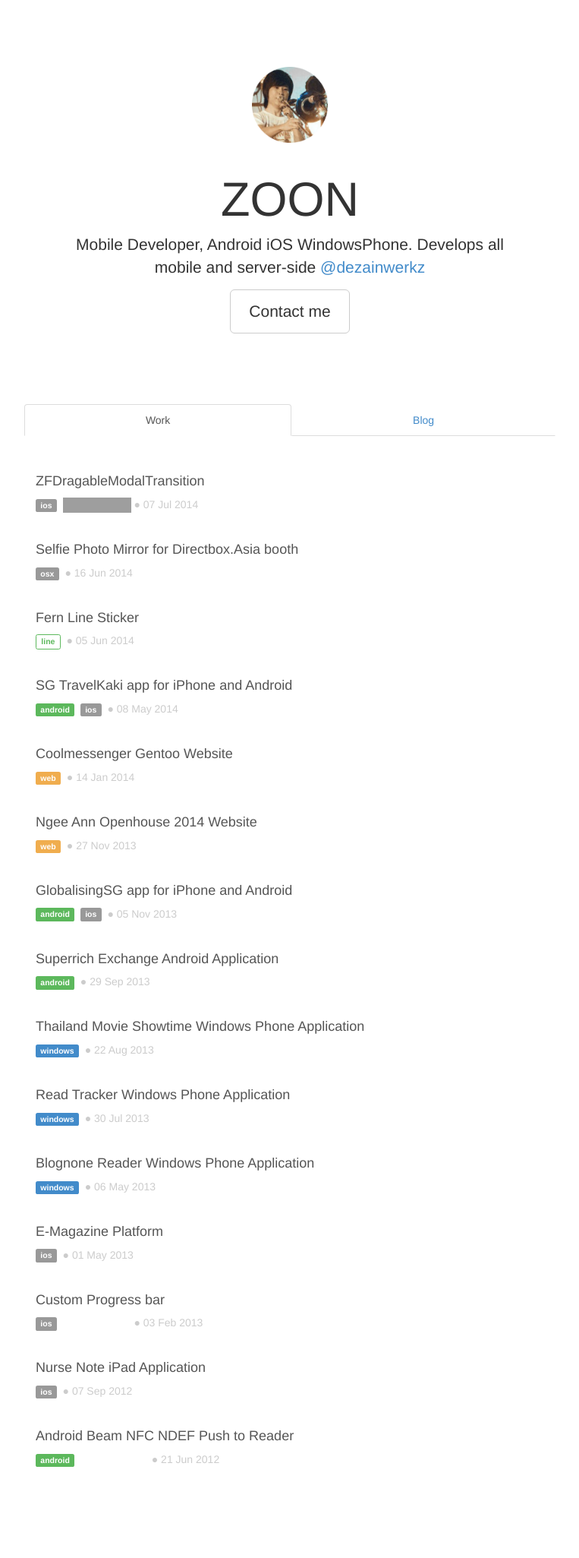
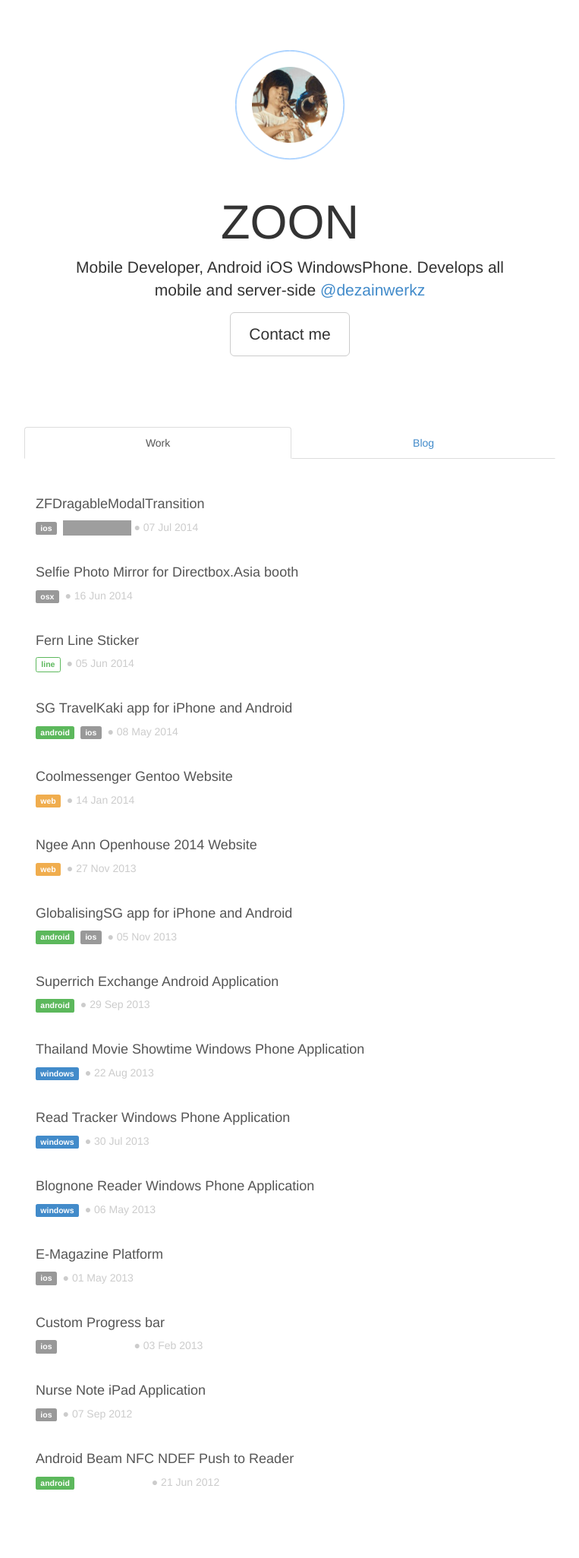
Before and after one commit to zoonooz/zoonooz.github.io, a Jekyll site: the page built from index.html, in a window 1280 px wide. Shown: the whole page at 76% size, without its empty margins (258-1021 px from the left). Built offline with Jekyll 4.4.1, drawn with Linux system fonts in a browser that asks for light colours; nearby versions of some CDN libraries; Markdown is read by kramdown in place of the engine named in the settings; before the commit the page ends 2021 px from its top, so only the background shows below that; grey boxes are pictures that could not be loaded.

Commit message:
add profile pulse animation

```diff
--- a/css/main.css
+++ b/css/main.css
@@ -103,3 +103,20 @@
 .top-space { margin-top: 40px; }
 
 .label-line { background-color: white; color: #5cb85c; border: 1px solid #5cb85c }
+
+.circle-profile {
+    border: 1px solid #007AFF;
+    -webkit-border-radius: 50%;
+    height: 200px;
+    width: 200px;
+    position: relative;
+    margin-top: -170px;
+    -webkit-animation: pulsate 3s ease-out;
+    -webkit-animation-iteration-count: infinite;
+    opacity: 0.0
+}
+@-webkit-keyframes pulsate {
+    0% {-webkit-transform: scale(0.5, 0.5); opacity: 0.0;}
+    50% {opacity: 1.0;}
+    100% {-webkit-transform: scale(0.8, 0.8); opacity: 0.0;}
+}
--- a/index.html
+++ b/index.html
@@ -5,7 +5,10 @@
 
 
 <div class="jumbotron">
-  <img src="img/zoonooz.png" width="100"/>
+  <div>
+    <img src="img/zoonooz.png" width="100"/>
+    <center><div class="circle-profile"></div></center>
+  </div>
   <h1>ZOON</h1>
   <p class="lead">Mobile Developer, Android iOS WindowsPhone. Develops all mobile and server-side <a href="http://www.dezainwerkz.com/">@dezainwerkz</a></p>
   <p><a class="btn btn-lg btn-default" href="mailto:zoonref@gmail.com" role="button">Contact me</a></p>
```
